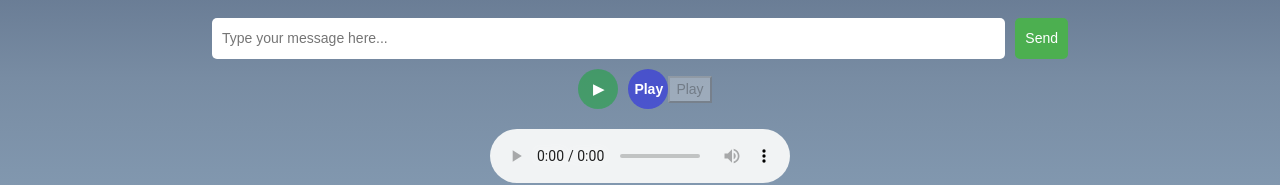
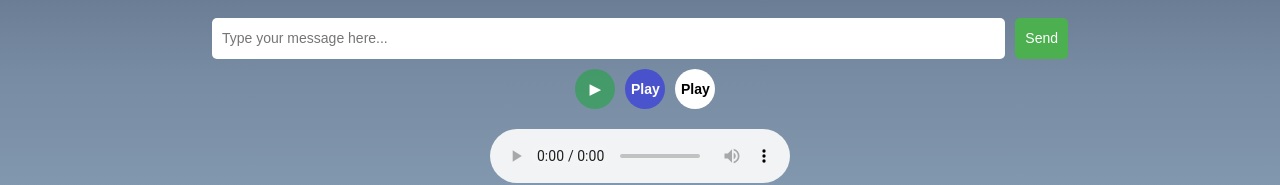
Before and after one commit to AstroHyo/Tutor-App, a React (Create React App) app in the folder frontend/tutorapp/: page /chatWithTutor in a window 1280 px wide. Shown: the part 322-507 px from the top of the page. Built offline with nearby package versions, Linux system fonts and the light colour scheme.

Commit message:
(FE, record) SendBtn color

```diff
--- a/frontend/tutorapp/src/routes/audioRecord.css
+++ b/frontend/tutorapp/src/routes/audioRecord.css
@@ -5,8 +5,7 @@
     margin-left: 10px;
     margin-bottom: 20px;
     color: white;
-    background: #13a83381; /*bottom right  , #788ca3, #32415f 3182f6*/
-    /*background: #3182f6;*/
+    background: #13a83381;
     border-radius: 30px;
     border: none;
     font-weight: bold;
@@ -25,8 +24,7 @@
     margin-left: 10px;
     margin-bottom: 20px;
     color: white;
-    background: #da2f2fb2; /*bottom right  , #788ca3, #32415f 3182f6*/
-    /*background: #3182f6;*/
+    background: #da2f2fb2;
     border-radius: 30px;
     border: none;
     font-weight: bold;
@@ -44,8 +42,7 @@
     margin-left: 10px;
     margin-bottom: 20px;
     color: white;
-    background: #110dfd73; /*bottom right  , #788ca3, #32415f 3182f6*/
-    /*background: #3182f6;*/
+    background: #110dfd73;
     border-radius: 30px;
     border: none;
     font-weight: bold;
@@ -56,3 +53,21 @@
     transform: scale(1.05);
     transition-duration: 0.3s;
 }
+
+.recordSendBtn{
+    width: 40px;
+    height: 40px;
+    margin-left: 10px;
+    margin-bottom: 20px;
+    color: black;
+    background: #ffffff;
+    border-radius: 30px;
+    border: none;
+    font-weight: bold;
+}
+
+.recordSendBtn:hover{
+    background: #fcfcfc5b;
+    transform: scale(1.05);
+    transition-duration: 0.3s;
+}
```
